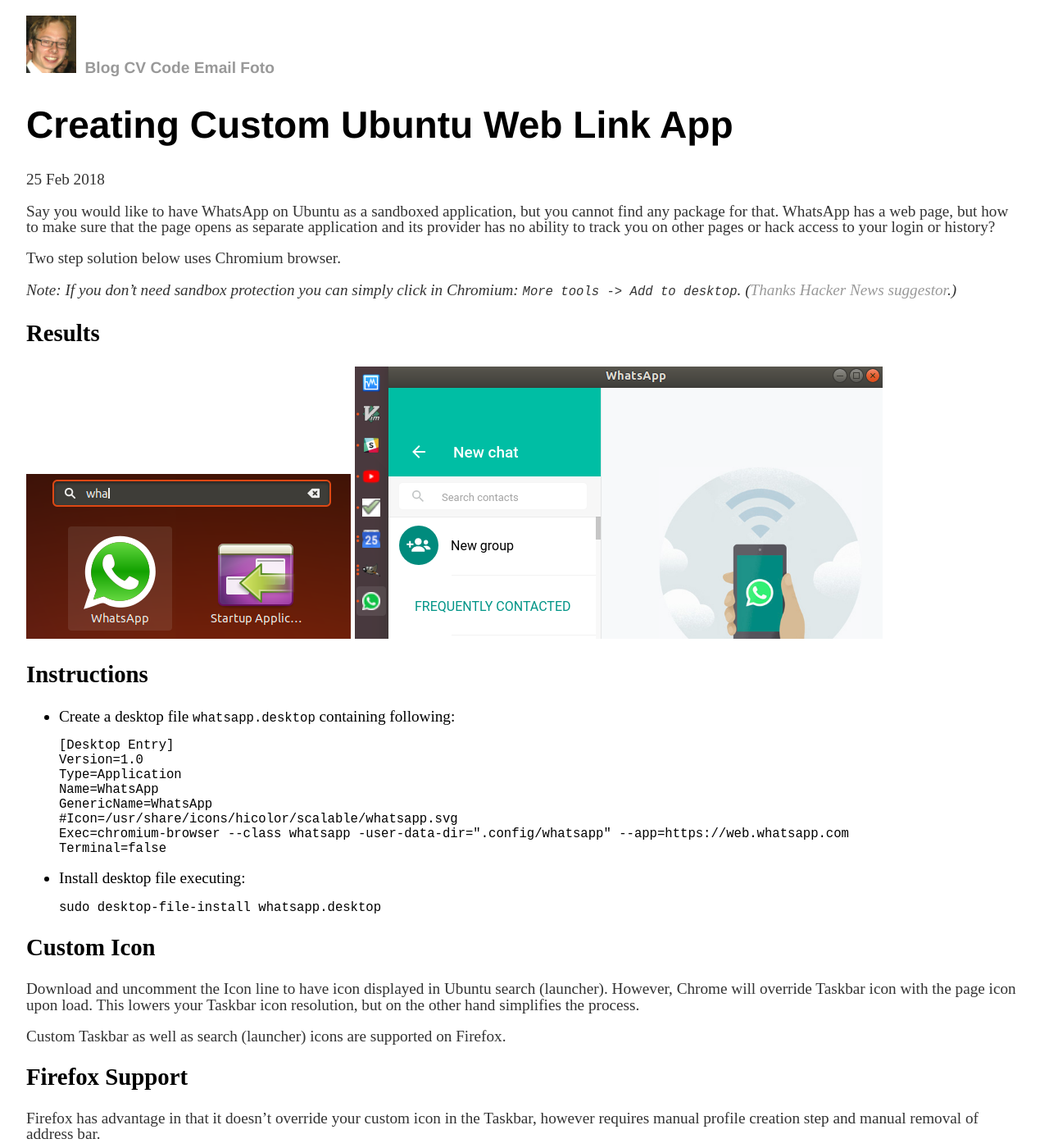
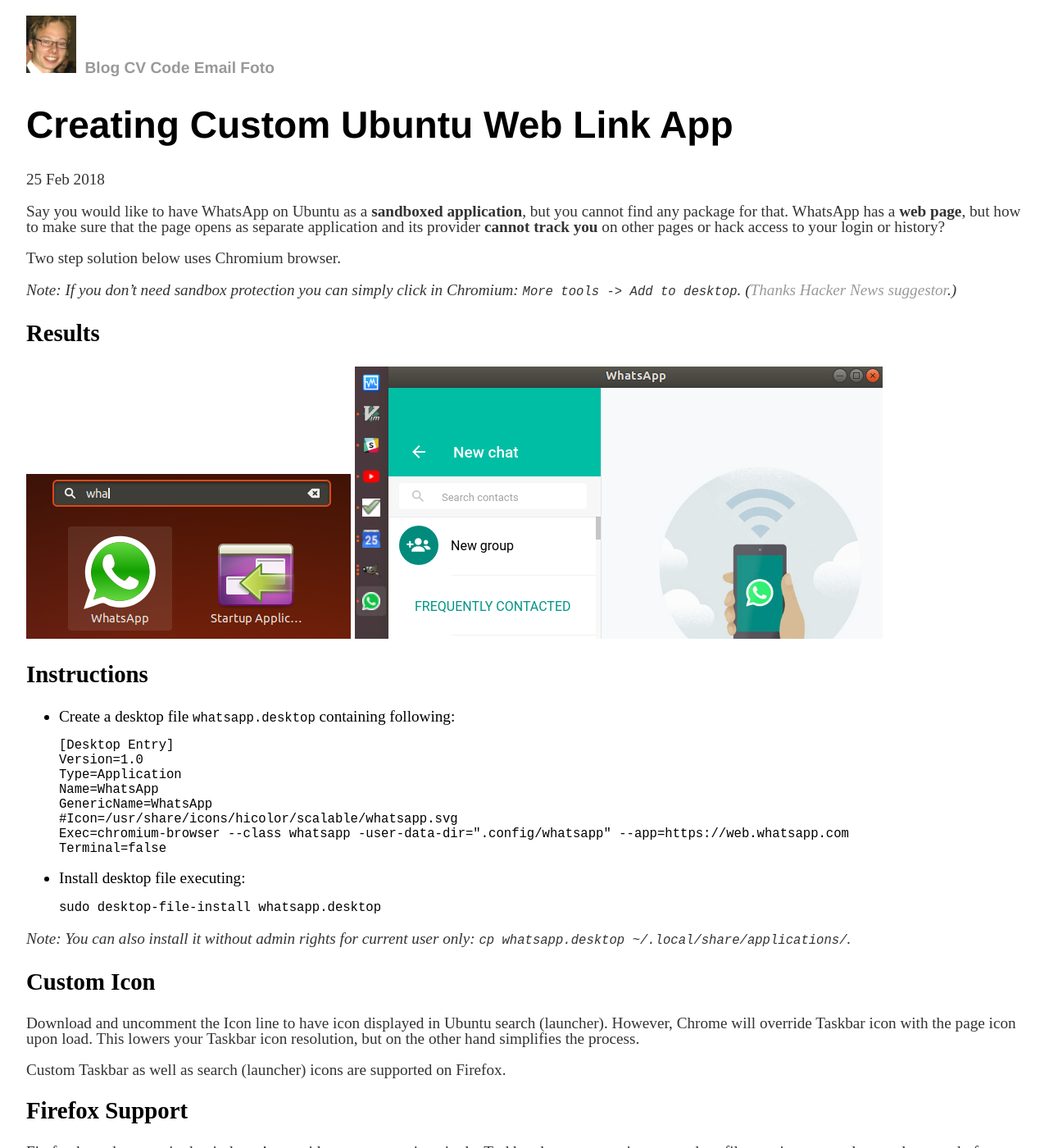
Before and after one commit to vackosar/vackosar.github.io, a Jekyll site: the page built from _posts/2018-02-25-Creating-Custom-Ubuntu-Web-Link-App.md, in a window 1280 px wide and 1400 px high. Shown: the whole window at 82% size. Built offline with Jekyll 4.4.1, drawn with Linux system fonts in a browser that asks for light colours; comment, search, counter and statistics services are not loaded.

Commit message:
web link app bold

````diff
--- a/_posts/2018-02-25-Creating-Custom-Ubuntu-Web-Link-App.md
+++ b/_posts/2018-02-25-Creating-Custom-Ubuntu-Web-Link-App.md
@@ -4,7 +4,7 @@
 date: 2018-02-25
 ---
 
-Say you would like to have WhatsApp on Ubuntu as a sandboxed application, but you cannot find any package for that. WhatsApp has a web page, but how to make sure that the page opens as separate application and its provider has no ability to track you on other pages or hack access to your login or history?
+Say you would like to have WhatsApp on Ubuntu as a **sandboxed application**, but you cannot find any package for that. WhatsApp has a **web page**, but how to make sure that the page opens as separate application and its provider **cannot track you** on other pages or hack access to your login or history?
 
 Two step solution below uses Chromium browser.
 
@@ -33,6 +33,9 @@
 ```
 sudo desktop-file-install whatsapp.desktop
 ```
+
+*Note: You can also install it without admin rights for current user only:
+```cp whatsapp.desktop ~/.local/share/applications/```.*
 
 ## Custom Icon
 Download and uncomment the Icon line to have icon displayed in Ubuntu search (launcher). However, Chrome will override Taskbar icon with the page icon upon load. This lowers your Taskbar icon resolution, but on the other hand simplifies the process.
````
